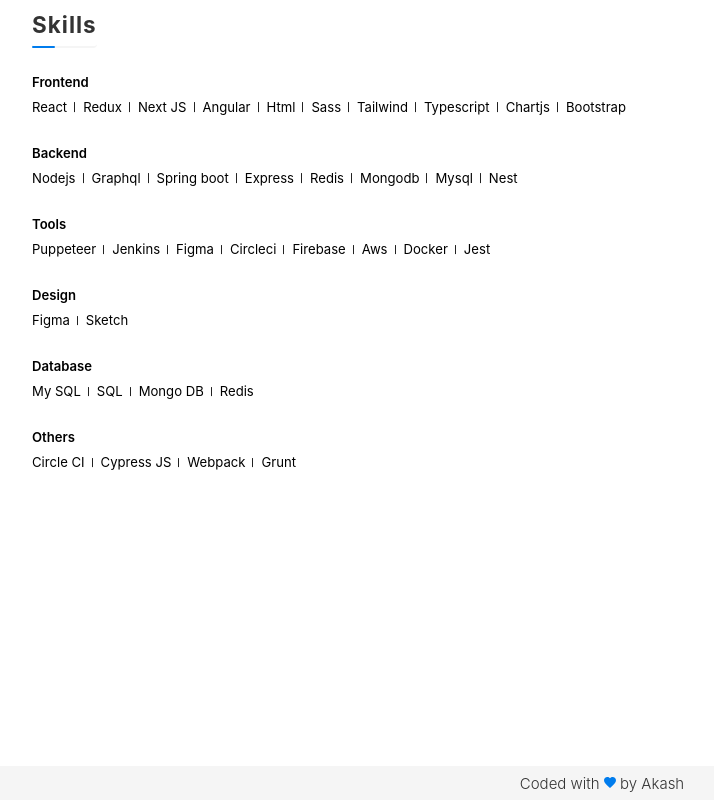
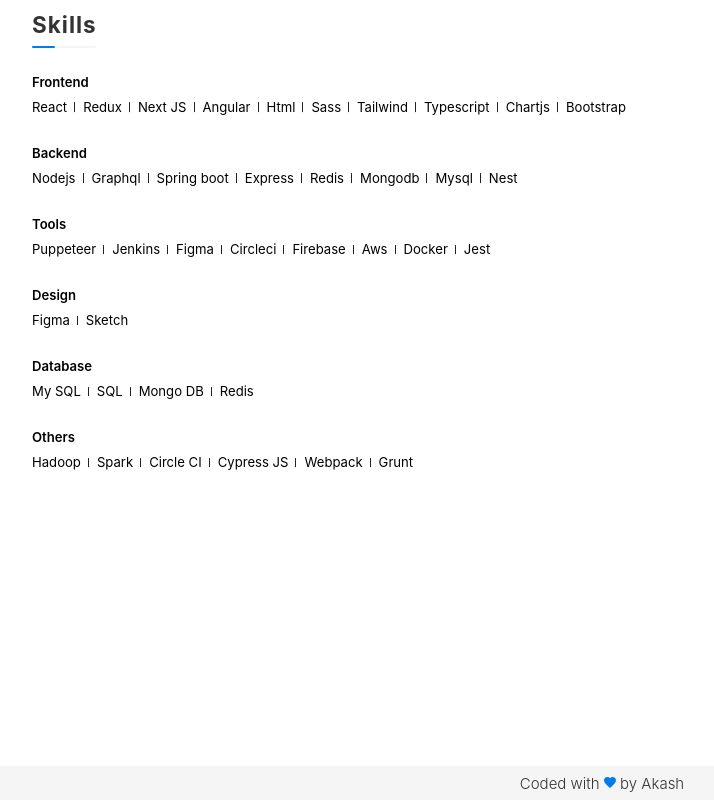
Before and after one commit to akashpinnani/my-portfolio, a Next.js app: page / in a window 1280 px wide. Shown: the part 834-1634 px from the top of the page, without its empty margins (38-752 px from the left). Built offline with nearby package versions, Linux system fonts and the light colour scheme.

Commit message:
add hadoop and spark

```diff
--- a/components/skills/skills.tsx
+++ b/components/skills/skills.tsx
@@ -108,6 +108,8 @@
             {/* Database skills */}
             <SectionSubTitle name="Others" />
       <div className={skillIconStyles.skillsIconContainer}>
+      <SkillIcon name="Hadoop" />
+      <SkillIcon name="Spark" />
         <SkillIcon name="Circle CI" />
         <SkillIcon name="Cypress JS" />
         <SkillIcon name="Webpack" />
```
